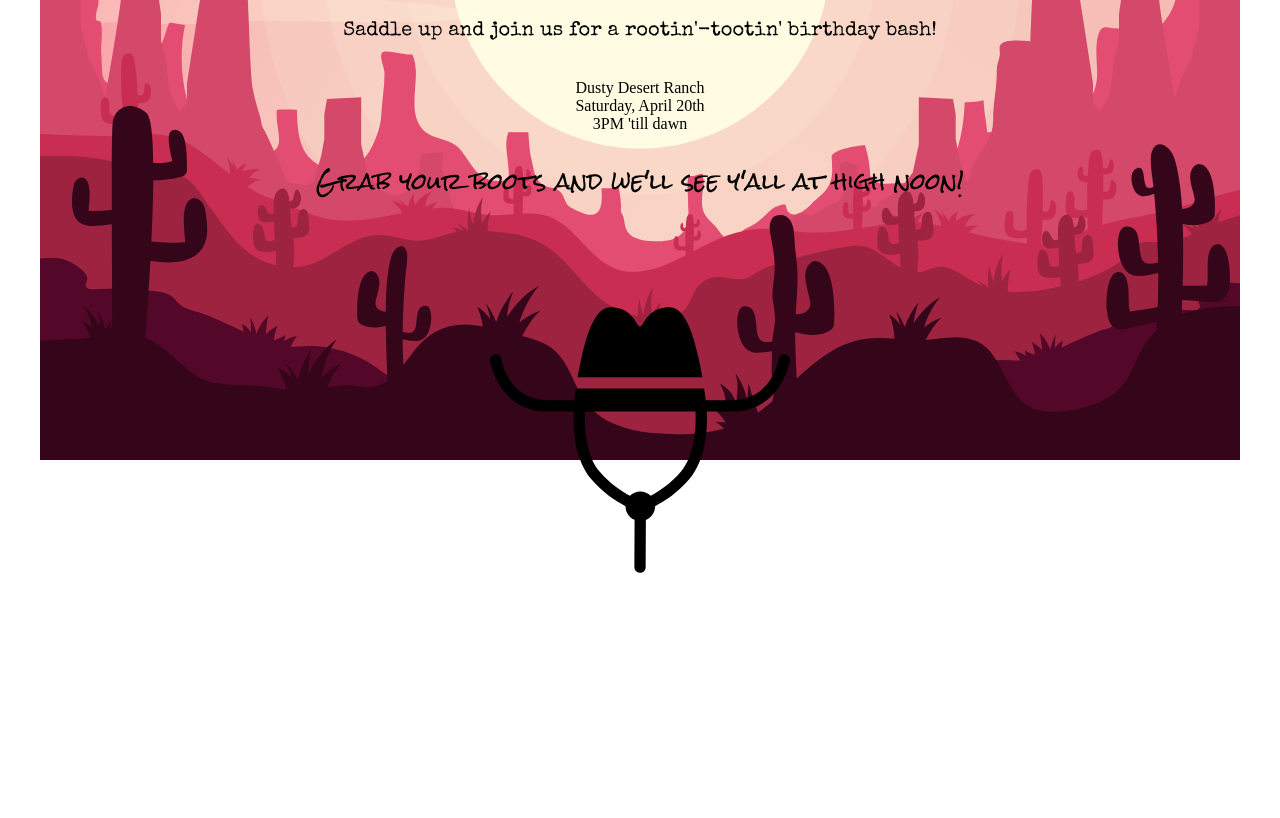
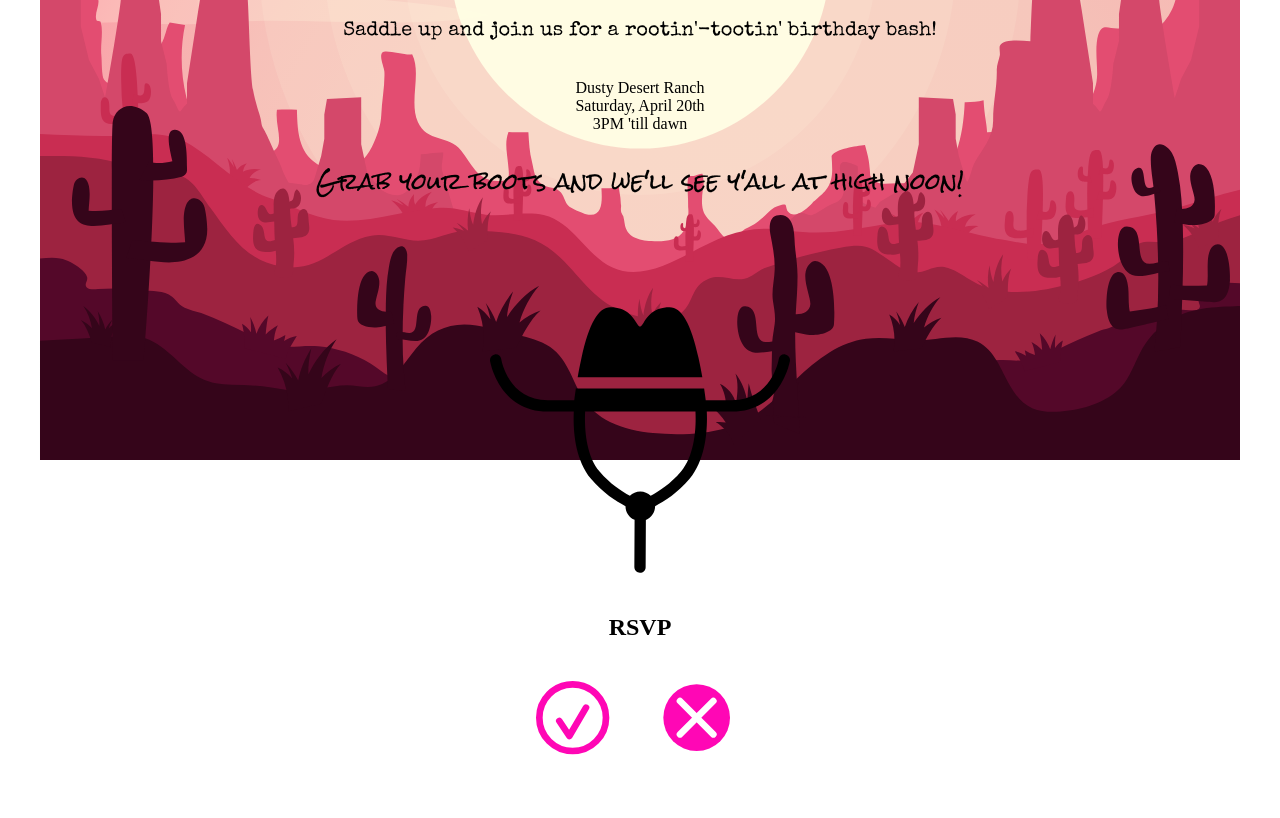
Before and after one commit to sabbycorrie-cyber/birthday.invitation, a plain HTML site: page index.html in a window 1280 px wide. Shown: the part 340-1158 px from the top of the page. Before the commit the page ends 992 px from the top, so only its background shows below. Drawn offline with nearby package versions, Linux system fonts and the light colour scheme.

Commit message:
"HTML and CSS - Added custom SVG icons (check and delete) for RSVP section and included normalize.css"

```diff
--- a/index.html
+++ b/index.html
@@ -8,11 +8,14 @@
 <link rel="preconnect" href="https://fonts.gstatic.com" crossorigin>
 <link href="https://fonts.googleapis.com/css2?family=Bangers&family=Rock+Salt&family=Special+Elite&display=swap" rel="stylesheet">
 <link rel="stylesheet" href="https://cdnjs.cloudflare.com/ajax/libs/animate.css/4.1.1/animate.min.css">
+<link rel="normalize.css" href="styles/normalize.css">
 <link rel="stylesheet" href="styles/stylesheet.css">
 <title>Birthday Invitation</title>
 </head>
 
 <body>
+
+<!--BACKGROUND-->
     <svg class="background" viewBox="0 0 750 500" xmlns="http://www.w3.org/2000/svg"><g id="BACKGROUND">
 	<radialGradient id="SVGID_1_" cx="452.6141" cy="406.0826" r="539.9751" gradientUnits="userSpaceOnUse">
 		<stop  offset="0" style="stop-color:#F5C2B8"/>
@@ -660,6 +663,8 @@
 </svg>
 
     <main>
+
+<!--INFO-->
         <div class="info-container">
 
             <h1 class="title animate__animated animate__rubberBand">Yeehaw! You're Invited!</h1>
@@ -675,6 +680,7 @@
             3PM 'till dawn
             </p>
 
+<!--SIGN OFF-->
             <p class="signoff">
                 Grab your boots and
                 we'll see y'all at high noon!
@@ -683,5 +689,36 @@
 
         <img src="images/cowgirl.hat.svg" class="hat animate__animated animate__tada" alt="cowgirl hat">
 
+<!--RSVP-->
+		<div class="rsvp-section">
+
+		<h2>RSVP</h2>
+
+		<div class="rsvp-options">
+
+<!--YES OPTION-->
+        <div class="rsvp-choice">
+
+		<svg class="check-svg" width="120" height="120" viewbox="0 0 240 240" fill="none" xmins="http://www.w3.org/2000/svg">
+            <circle class="check-circle" cx="110" cy="110" r="100" stroke-width="20" />
+            <polyline class="check-mark" points="70,120 100, 165 150,80" stroke-width="20" stroke-linecap="round"  stroke-linejoin="round" />
+        </svg>
+
+            <p>Ridin' In!</p>
+        </div>
+
+<!--NO OPTION-->
+		<div class="rsvp-choice">
+
+        <svg class="delete-svg" width="120" height="120" viewbox="0 0 240 240" xmins="http://www.w3.org/200/svg">
+            <circle class="delete-circle" cx="110" cy="110" r="100" />
+            <line class="delete-line" x1="60" y1="60" x2="160" y2="160" stroke-width="10" stroke-linecap="butt"/>
+            <line class="delete-line" x1="160" y1="60" x2="60" y2="160" stroke-width="10" stroke-linecap="butt"/>
+        </svg>
+
+			<p>Can't Make It</p>
+		</div>
+		</div>
+		</div>
     </main>
 </body>
--- a/styles/index.css
+++ b/styles/index.css
@@ -54,7 +54,7 @@ main {
     font-family: "Rock Salt", cursive;
     font-size: 22px;
     color: black;
-    text-shadow: 0 0 10px rgb(white);
+    text-shadow: 10 10 30px white;
 }
 
 .hat {
@@ -67,3 +67,57 @@ main {
 .hat:hover {
     transform: scale(1.1);
 }
+
+svg {
+    transition: transform 0.3s ease, fill 0.3s ease;
+}
+
+svg:hover {
+    transform: scale (1.05) ;
+}
+
+.rsvp-options{
+    display:flex;
+    justify-content:center;
+    gap:40px;
+    margin-top:40px;
+}
+
+.check-circle{
+fill:white;
+stroke:rgb(255, 7, 181);
+stroke-width:20;
+}
+
+.check-mark{
+fill:none;
+stroke:rgb(255, 7, 181);
+stroke-width:20;
+stroke-linecap:round;
+stroke-linejoin:round;
+}
+
+.delete-circle{
+    fill:rgb(255, 7, 181);
+}
+
+.delete-line{
+    stroke:white;
+    stroke-width: 20;
+    stroke-linecap: round;
+}
+
+.rsvp-choice svg{
+    width: 80px;
+    height: auto;
+}
+
+.rsvp-choice svg:hover{
+    transform: scale(1.1);
+    transition: o.3s;
+    cursor:pointer;
+}
+
+.rsvp-choice p{
+    color: white;
+}
--- a/styles/stylesheet.css
+++ b/styles/stylesheet.css
@@ -53,8 +53,8 @@ main {
 .signoff {
     font-family: "Rock Salt", cursive;
     font-size: 22px;
-    color: black;
-    text-shadow: 0 0 10px rgb(white);
+    color:black;
+    text-shadow: 10 10 30px white;
 }
 
 .hat {
@@ -67,3 +67,57 @@ main {
 .hat:hover {
     transform: scale(1.1);
 }
+
+svg {
+    transition: transform 0.3s ease, fill 0.3s ease;
+}
+
+svg:hover {
+    transform: scale (1.05) ;
+}
+
+.rsvp-options{
+    display:flex;
+    justify-content:center;
+    gap:40px;
+    margin-top:40px;
+}
+
+.check-circle{
+fill:white;
+stroke:rgb(255, 7, 181);
+stroke-width:20;
+}
+
+.check-mark{
+fill:none;
+stroke:rgb(255, 7, 181);
+stroke-width:20;
+stroke-linecap:round;
+stroke-linejoin:round;
+}
+
+.delete-circle{
+    fill:rgb(255, 7, 181);
+}
+
+.delete-line{
+    stroke:white;
+    stroke-width: 20;
+    stroke-linecap: round;
+}
+
+.rsvp-choice svg{
+    width: 80px;
+    height: auto;
+}
+
+.rsvp-choice svg:hover{
+    transform: scale(1.1);
+    transition: o.3s;
+    cursor:pointer;
+}
+
+.rsvp-choice p{
+    color: white;
+}
```
Also changed, not shown: 2 other files.
